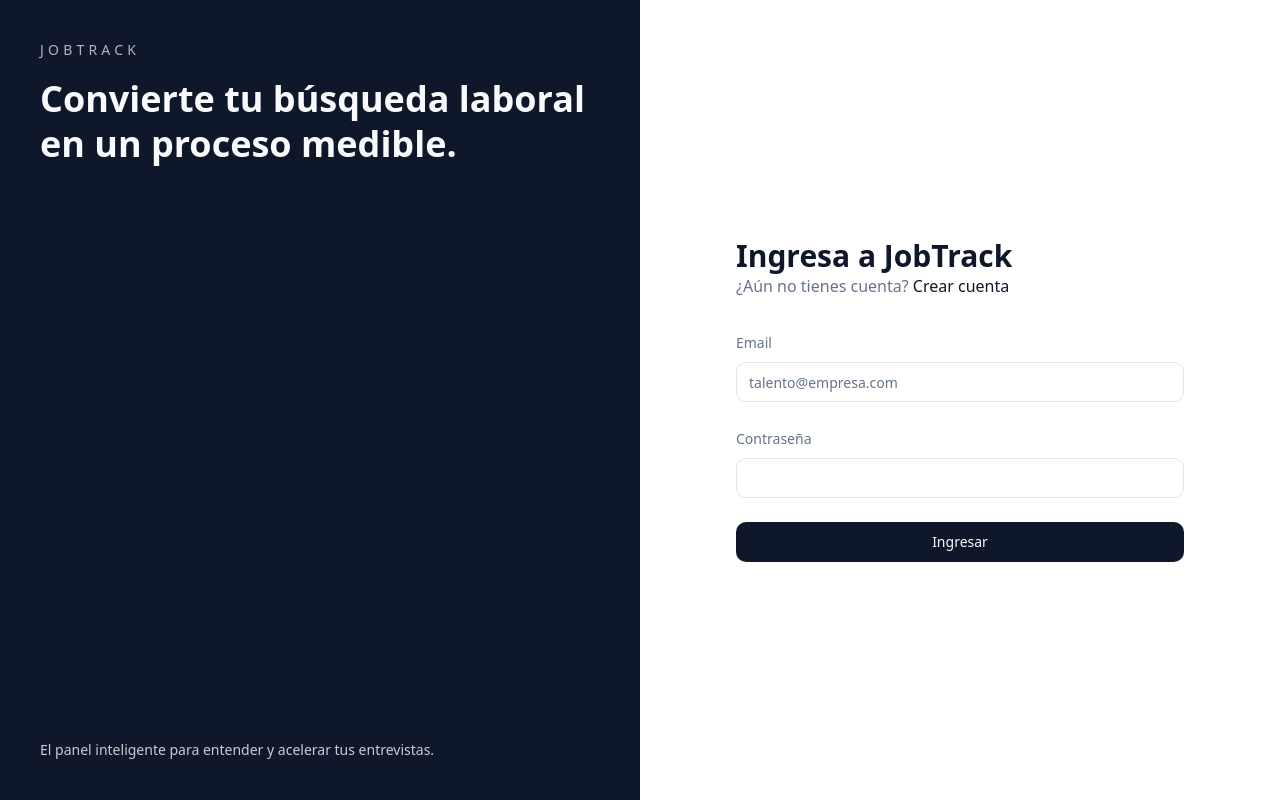
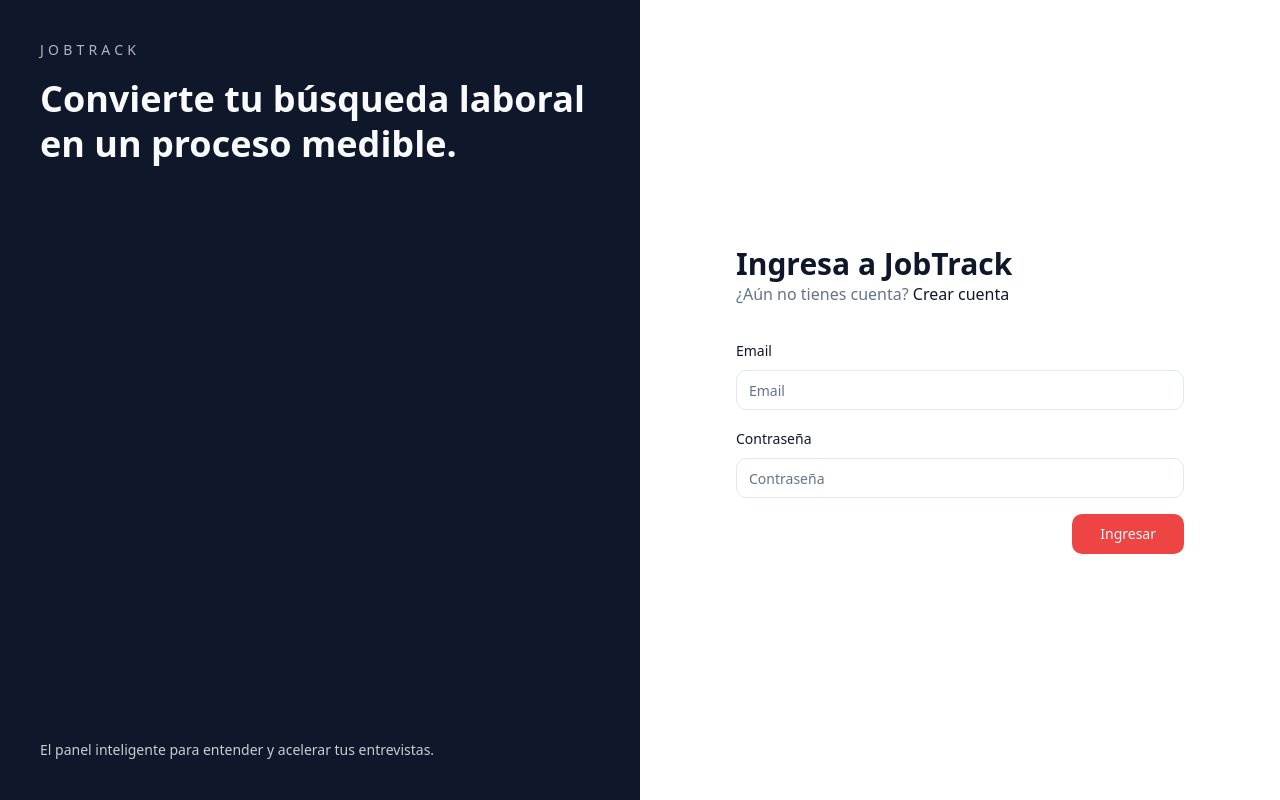
Before and after one commit to pola88/jobtracker, a Next.js app: page /login in a window 1280 px wide. Built offline with nearby package versions, Linux system fonts and the light colour scheme.

Commit message:
Use component form, fix layout

```diff
--- /dev/null
+++ b/src/actions/login.ts
@@ -0,0 +1,27 @@
+import { loginSchema } from "@/lib/validators/auth";
+import { z } from "zod";
+
+type LoginSchema = z.infer<typeof loginSchema>;
+
+export type ActionResponse = {
+  success: boolean;
+  message: string;
+};
+
+export async function loginAction(values: LoginSchema): Promise<ActionResponse> {
+  try {
+    const response = await fetch("/api/auth/login", {
+      method: "POST",
+      body: JSON.stringify(values),
+    });
+
+    if (!response.ok) {
+      const payload = await response.json().catch(() => null);
+      return { success: false, message: payload?.message ?? "Error al iniciar sesión" };
+    }
+    return { success: true, message: "Sesión iniciada correctamente" };
+  } catch (error) {
+    console.error(error);
+    return { success: false, message: "Error al iniciar sesión" };
+  }
+}
--- a/src/app/dashboard/page.tsx
+++ b/src/app/dashboard/page.tsx
@@ -1,7 +1,7 @@
 import Link from "next/link";
 
 import { requireCurrentUser } from "@/lib/auth";
-import { getDashboardData, getInterviews } from "@/lib/data/interviews";
+import { getDashboardData, getLatestInterviews, getMostRecentInterviews } from "@/lib/data/interviews";
 import { AppShell } from "@/components/layout/app-shell";
 import { Button } from "@/components/ui/button";
 import { MetricCard } from "@/components/dashboard/metric-card";
@@ -13,9 +13,10 @@
 
 export default async function DashboardPage() {
   const user = await requireCurrentUser();
-  const [dashboardData, interviews] = await Promise.all([
+  const [dashboardData, latestInterviews, mostRecentInterviews] = await Promise.all([
     getDashboardData(user.id),
-    getInterviews(user.id),
+    getLatestInterviews(user.id),
+    getMostRecentInterviews(user.id),
   ]);
 
   const inProgress = dashboardData.byStatus
@@ -56,11 +57,11 @@
               <Link href="/interviews">Ver todas</Link>
             </Button>
           </div>
-          <InterviewsTable interviews={interviews.slice(0, 10)} />
+          <InterviewsTable interviews={latestInterviews} />
         </div>
         <div>
           <h2 className="text-lg font-semibold">Últimas entrevistas</h2>
-          <RecentActivity interviews={dashboardData.latest} />
+          <RecentActivity interviews={mostRecentInterviews} />
         </div>
       </section>
     </AppShell>
--- a/src/components/Form/Form.tsx
+++ b/src/components/Form/Form.tsx
@@ -82,6 +82,7 @@
   fields,
   isLoading,
   submitLabel = 'Submit',
+  error,
 }: FormProps<T>) => {
   const form = useForm<z.infer<T>>({
     resolver: zodResolver(schema as T),
@@ -111,6 +112,7 @@
 
           return <RegularField key={fieldConfig.name} form={form} fieldConfig={fieldConfig as FieldProps<T>} />;
         })}
+        {error && <p className="text-sm text-destructive">{error}</p>}
         <div className={styles.footer}>
           <Button variant='destructive' isLoading={isLoading} type='submit'>
             {submitLabel}
--- a/src/components/Form/types.ts
+++ b/src/components/Form/types.ts
@@ -65,6 +65,7 @@
   fields: Field<T>[];
   isLoading: boolean;
   submitLabel?: string;
+  error?: string | null;
 };
 
 export type SelectFieldProps = {
--- a/src/components/forms/login-form.tsx
+++ b/src/components/forms/login-form.tsx
@@ -3,97 +3,69 @@
 import { useState, useTransition } from "react";
 import { useRouter, useSearchParams } from "next/navigation";
 import { z } from "zod";
-import { useForm } from "react-hook-form";
-import { zodResolver } from "@hookform/resolvers/zod";
+
+import Form from "@/components/Form";
 
 import { loginSchema } from "@/lib/validators/auth";
-import { Input } from "@/components/ui/input";
-import { Button } from "@/components/ui/button";
+import { Field } from "../Form/types";
+import { loginAction } from "@/actions/login";
 
 type LoginSchema = z.infer<typeof loginSchema>;
+
+const DEFAULT_VALUES: LoginSchema = {
+  email: '',
+  password: '',
+};
+
+const fields: Field<typeof loginSchema>[] = [
+  {
+    name: 'email',
+    label: 'Email',
+    placeholder: 'Email',
+    type: 'email',
+    fullWidth: true,
+  },
+  {
+    name: 'password',
+    label: 'Contraseña',
+    placeholder: 'Contraseña',
+    type: 'password',
+    fullWidth: true,
+  },
+];
 
 export function LoginForm() {
   const router = useRouter();
   const searchParams = useSearchParams();
   const redirectTo = searchParams.get("redirectTo") ?? "/dashboard";
   const [error, setError] = useState<string | null>(null);
+
   const [isPending, startTransition] = useTransition();
+  const submit = async (values: LoginSchema) => {
+    setError(null);
+    startTransition(async () => {
 
-  const form = useForm<LoginSchema>({
-    resolver: zodResolver(loginSchema),
-    defaultValues: {
-      email: "",
-      password: "",
-    },
-  });
+      const response = await loginAction(values);
 
-  const submit = async (values: LoginSchema) => {
-    const response = await fetch("/api/auth/login", {
-      method: "POST",
-      headers: {
-        "Content-Type": "application/json",
-      },
-      body: JSON.stringify(values),
-      credentials: "include",
-    });
+      if (!response.success) {
+        setError(response.message);
+        return;
+      }
 
-    if (!response.ok) {
-      const payload = await response.json().catch(() => null);
-      setError(payload?.message ?? "No se pudo iniciar sesión");
-      return;
-    }
-
-    router.replace(redirectTo);
-    router.refresh();
-  };
-
-  const handleSubmit = (values: LoginSchema) => {
-    setError(null);
-    startTransition(() => {
-      void submit(values);
+      router.replace(redirectTo);
+      router.refresh();
     });
   };
 
   return (
-    <form
-      className="space-y-6"
-      onSubmit={form.handleSubmit(handleSubmit)}
-      noValidate
-    >
-      <div className="space-y-2">
-        <label className="text-sm font-medium text-muted-foreground">
-          Email
-        </label>
-        <Input
-          type="email"
-          placeholder="talento@empresa.com"
-          {...form.register("email")}
-        />
-        {form.formState.errors.email && (
-          <p className="text-sm text-destructive">
-            {form.formState.errors.email.message}
-          </p>
-        )}
-      </div>
-      <div className="space-y-2">
-        <label className="text-sm font-medium text-muted-foreground">
-          Contraseña
-        </label>
-        <Input type="password" {...form.register("password")} />
-        {form.formState.errors.password && (
-          <p className="text-sm text-destructive">
-            {form.formState.errors.password.message}
-          </p>
-        )}
-      </div>
-      {error && <p className="text-sm text-destructive">{error}</p>}
-      <Button
-        type="submit"
-        className="w-full"
-        disabled={isPending || form.formState.isSubmitting}
-      >
-        {isPending ? "Ingresando..." : "Ingresar"}
-      </Button>
-    </form>
+    <Form
+      defaultValues={DEFAULT_VALUES}
+      onSubmit={(data) => submit(data as unknown as LoginSchema)}
+      schema={loginSchema}
+      fields={fields}
+      isLoading={isPending}
+      error={error}
+      submitLabel="Ingresar"
+    />
   );
 }
--- a/src/components/layout/app-shell.tsx
+++ b/src/components/layout/app-shell.tsx
@@ -20,9 +20,9 @@
 }: AppShellProps) {
   return (
     <div className="min-h-screen bg-muted/30">
-      <div className="grid min-h-screen gap-0 md:grid-cols-[240px_1fr]">
+      <div>
         <Sidebar />
-        <div className="flex flex-1 flex-col">
+        <div className="flex flex-col pl-[190px]">
           <header className="border-b bg-background px-6 py-6">
             <div className="flex flex-col gap-2 md:flex-row md:items-center md:justify-between">
               <div>
--- a/src/components/layout/sidebar.tsx
+++ b/src/components/layout/sidebar.tsx
@@ -24,7 +24,7 @@
   };
 
   return (
-    <aside className="flex h-full flex-col justify-between border-r bg-card/60 px-4 py-6">
+    <aside className="flex h-screen fixed flex-col justify-between border-r bg-card/60 px-4 py-6">
       <div className="space-y-8">
         <div>
           <p className="text-xs uppercase tracking-wide text-muted-foreground">
```
Also changed, not shown: src/components/interviews/stepItem.tsx (+0 -24 lines), src/lib/data/interviews.ts (+58 -22 lines).
